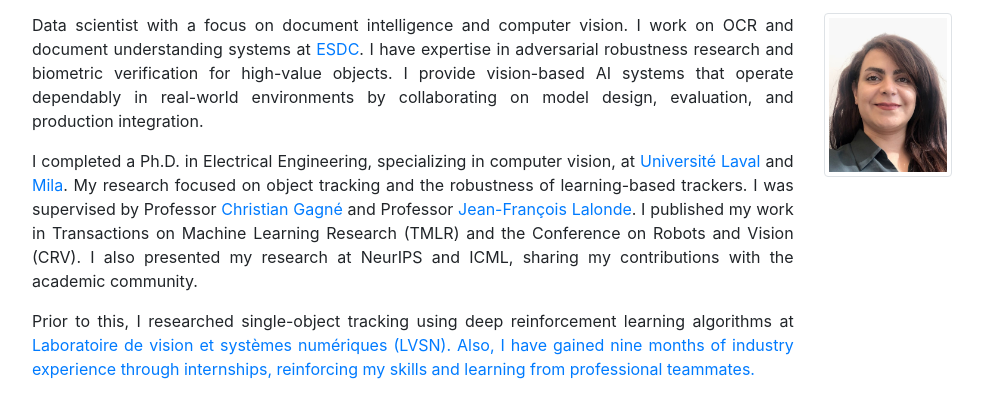
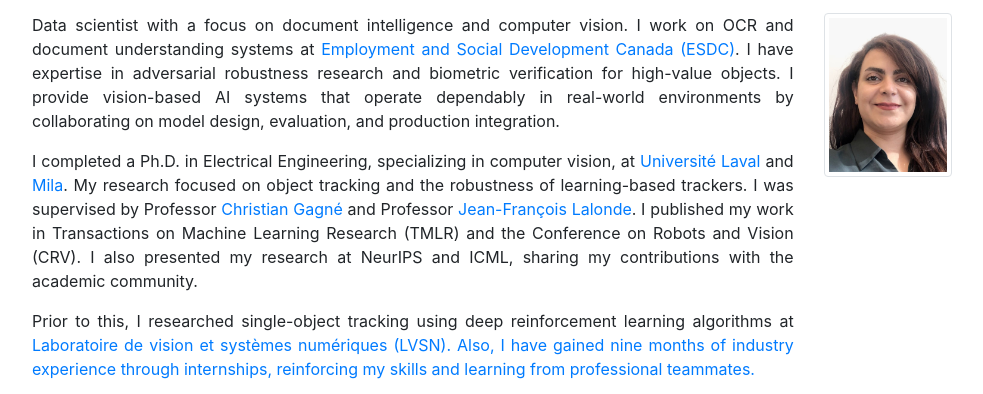
Before and after one commit to fatemehN/fatemehN.github.io, a plain HTML site: page index.html in a window 1280 px wide. Shown: the part 126-520 px from the top of the page, without its empty margins (148-1131 px from the left). Drawn offline with nearby package versions, Linux system fonts and the light colour scheme; some packages are replaced by stand-ins of ours; a script that the page names is missing.

Commit message:
Update index.html

```diff
--- a/index.html
+++ b/index.html
@@ -32,7 +32,7 @@
                     <br>
                     <div class="col-md-10" style="" align="justify">
                     <p>
-						Data scientist with a focus on document intelligence and computer vision. I work on OCR and document understanding systems at <a href="https://www.canada.ca/en/employment-social-development.html" target="_blank">ESDC</a>.
+						Data scientist with a focus on document intelligence and computer vision. I work on OCR and document understanding systems at <a href="https://www.canada.ca/en/employment-social-development.html" target="_blank">Employment and Social Development Canada (ESDC)</a>.
 						I have expertise in adversarial robustness research and biometric verification for high-value objects. I provide vision-based AI systems that operate dependably in real-world environments by collaborating on model design, evaluation, and production integration.
 					</p>
 						<p>
```
